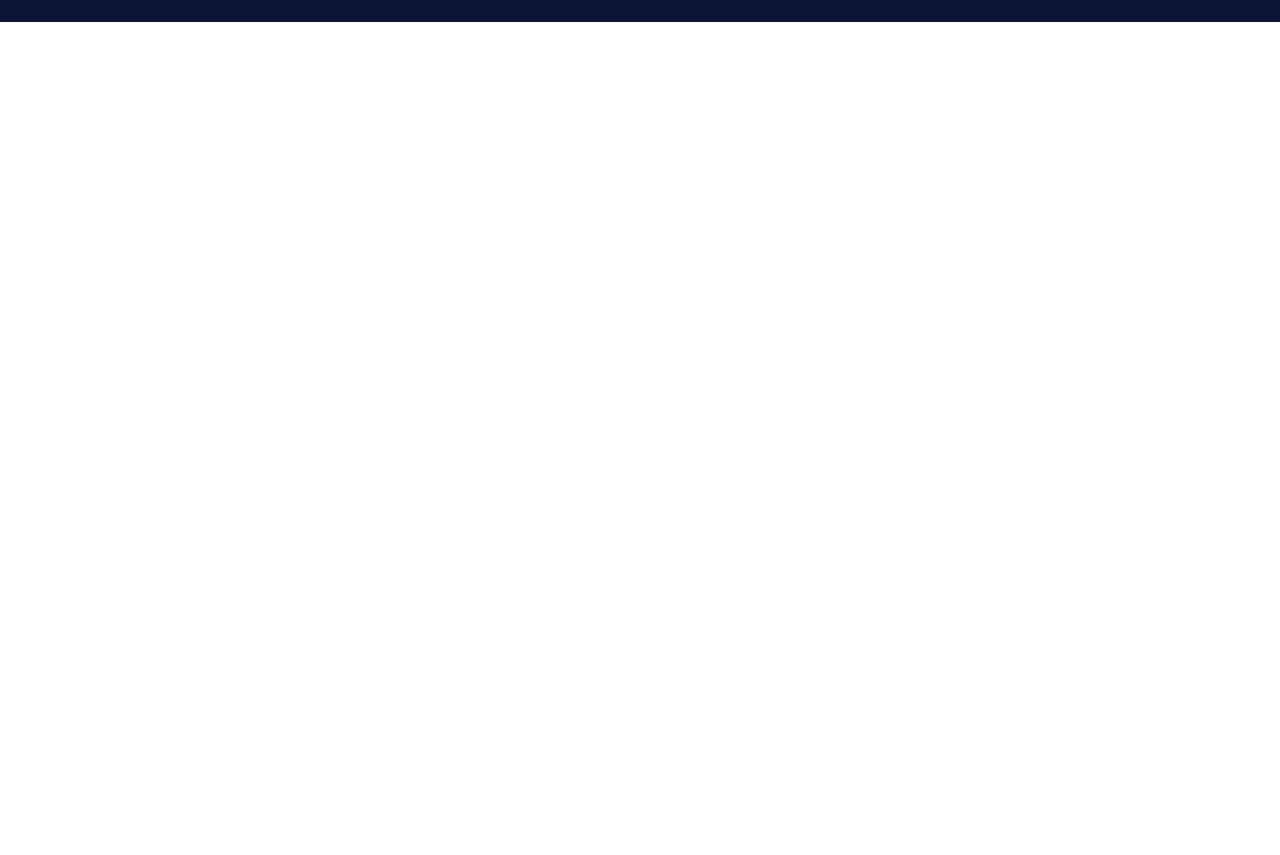
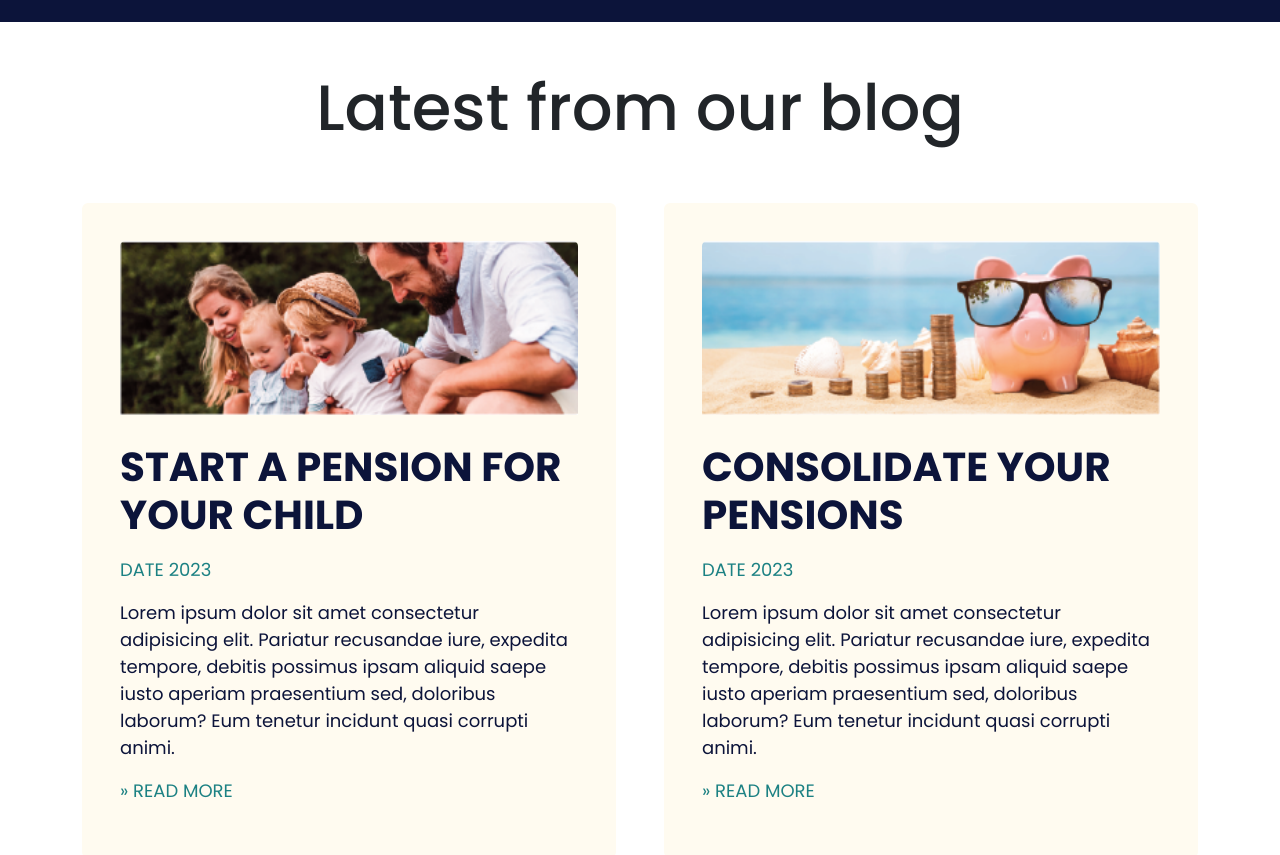
Before and after one commit to samlmcewan/scope, a plain HTML site: page index.html in a window 1280 px wide. Shown: the part 2636-3491 px from the top of the page. Before the commit the page ends 2658 px from the top, so only its background shows below. Drawn offline with Linux system fonts and the light colour scheme.

Commit message:
Full width img

```diff
--- a/css/_2.variables.css
+++ b/css/_2.variables.css
@@ -6,4 +6,5 @@
     --yellow: #FFCF01;
     --yellowLight: #FFFBF0;
     --teal: #003A58;
+    --tealLight: #1c8183;
 }
--- a/css/_3.default.css
+++ b/css/_3.default.css
@@ -5,6 +5,7 @@
 --------------------------------------------------------------*/
 body {
     font-family: 'Poppins', sans-serif;
+    font-size: 1.125rem;
 }
 h1 {
     font-weight: 700;
@@ -395,3 +396,37 @@ font-size: 2.25rem;
     background-color: var(--navy);
     color: var(--yellow);
 }
+
+/*--------------------------------------------------------------
+# Blog
+--------------------------------------------------------------*/
+h2.section-title-large {
+    font-size: 4rem;
+}
+.blog .card {
+    background-color: var(--yellowLight);
+    border: 2px solid var(--yellowLight);
+    padding: 1rem;
+}
+
+.blog .card .card-img-top {
+    padding-bottom: 1rem;
+}
+
+.blog a.card {
+    text-decoration: none;
+    color: var(--navy);
+}
+
+.blog .card h2 {
+    text-transform: uppercase;
+    font-weight: 600;
+    font-size: 2rem;
+}
+
+
+
+.blog .card .teal {
+    color: var(--tealLight);
+    text-transform: uppercase;
+}
--- a/css/_4.medium.css
+++ b/css/_4.medium.css
@@ -43,4 +43,8 @@
     font-size: 4rem;
     line-height: 4rem;
 }
+
+
+
+
     }
--- a/css/_5.large.css
+++ b/css/_5.large.css
@@ -88,4 +88,17 @@
         font-size: 5rem;
         line-height: 5rem;
     }
+/* Blog  */
+    .blog .card h2 {
+        font-size: 2.53rem;
+    }
+
+    .blog .card {
+
+        padding: 2.25rem;
+    }
+
+    .blog .card .card-img-top {
+        padding-bottom: 1.75rem;
+    }
 }
--- a/index.html
+++ b/index.html
@@ -216,6 +216,51 @@
             </div>
         </section>
         <!-- End Newsletter  -->
+        <!-- Blog  -->
+        <section class="blog pt-5">
+            <div class="container">
+                <div class="row text-center pb-5">
+                    <h2 class="section-title-large">Latest from our blog</h2>
+                </div>
+                <div class="row g-3 g-lg-5">
+                    <!-- Card  -->
+                    <div class="col-md-6">
+                        <a href="#" class="card">
+                            <img class="card-img-top" src="/media/blog1.png">
+                            <div class="card-body p-0">
+                                <h2 class="pb-2">Start a pension for your child</h2>
+                                <p class="teal">Date 2023</p>
+                                <p>Lorem ipsum dolor sit amet consectetur adipisicing elit. Pariatur recusandae iure, expedita tempore, debitis possimus ipsam aliquid saepe iusto aperiam praesentium sed, doloribus laborum? Eum tenetur incidunt quasi corrupti animi.</p>
+                                <p class="teal">&#187; Read more</p>
+                            </div>
+                        </a>
+                    </div>
+                    <!-- End Card  -->
+                    <!-- Card  -->
+                    <div class="col-md-6">
+                        <a href="#" class="card">
+                            <img class="card-img-top" src="/media/blog2.png">
+                            <div class="card-body p-0">
+                                <h2 class="pb-2">Consolidate your pensions</h2>
+                                <p class="teal">Date 2023</p>
+                                <p>Lorem ipsum dolor sit amet consectetur adipisicing elit. Pariatur recusandae iure, expedita tempore, debitis possimus ipsam aliquid saepe iusto aperiam praesentium sed, doloribus laborum? Eum tenetur incidunt quasi corrupti animi.</p>
+                                <p class="teal">&#187; Read more</p>
+                            </div>
+                        </a>
+                    </div>
+                    <!-- End Card  -->
+                </div>
+            </div>
+        </section>
+        <!-- End Blog  -->
+
+        <!-- Full Width Img  -->
+        <section class="full-width-img">
+            <div class="container-fluid px-0">
+                <img class="img-fluid w-100" src="/media/pig-beach.png">
+            </div>
+        </section>
+        <!-- End Full Width Img  -->
         <script src='/scripts/bootstrap.bundle.min.js'></script>
         <script src='/scripts/burger-toggle.js'></script>
     </body>
```
Also changed, not shown: media/blog1.png (added), media/blog2.png (added), media/pig-beach.png (added).
